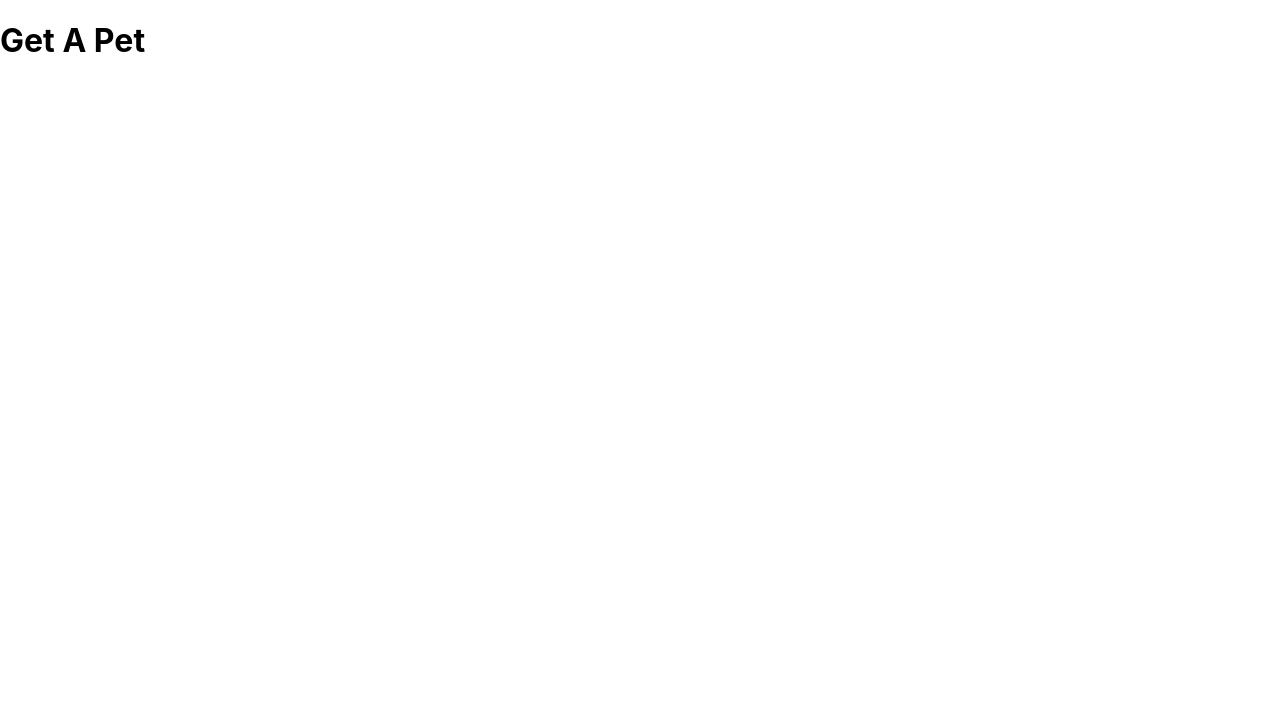
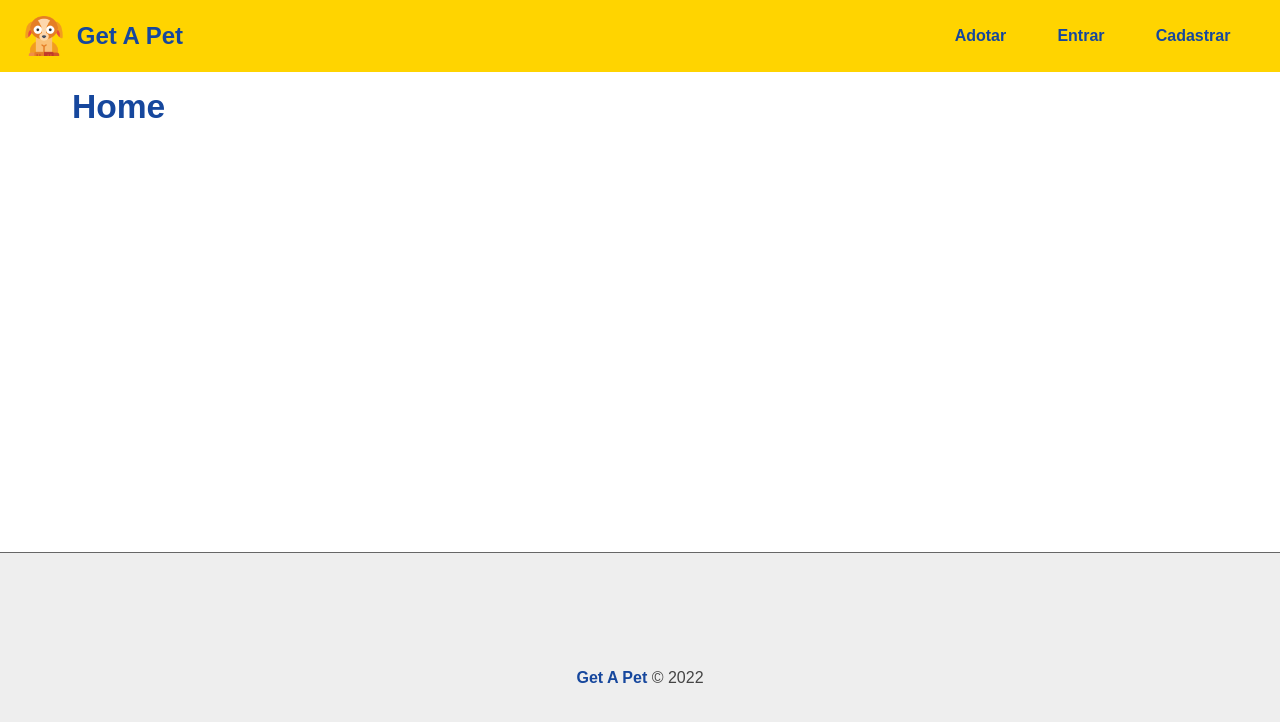
Before and after one commit to romulogoncalves94/get-a-pet, a React (Create React App) app in the folder frontend/: page / in a window 1280 px wide. Shown: the top 722 px of the page. Built offline with nearby package versions, Linux system fonts and the light colour scheme.

Commit message:
feat: config React, criação de Navbar e Footer

```diff
--- a/frontend/src/App.js
+++ b/frontend/src/App.js
@@ -1,10 +1,29 @@
+import { BrowserRouter as Router, Routes, Route } from 'react-router-dom'
+
+/* Pages */
+import Login from './components/pages/Auth/Login'
+import Register from './components/pages/Auth/Register'
+import Home from './components/pages/Home'
+
+/* Components */
+import Navbar from './components/layout/Navbar'
+import Footer from './components/layout/Footer'
+import Container from './components/layout/Container'
 
 
 function App() {
   return (
-    <div className="App">
-      <h1>Get A Pet</h1>
-    </div>
+    <Router>
+      <Navbar />
+        <Container>
+        <Routes>
+          <Route path='/login' element={<Login />}/>
+          <Route path='/register' element={<Register />}/>
+          <Route path='/' element={<Home />}/>
+        </Routes>
+        </Container>
+      <Footer />
+    </Router>
   );
 }
 
--- /dev/null
+++ b/frontend/src/components/layout/Container.js
@@ -0,0 +1,13 @@
+import styles from './Container.module.css'
+
+function Container({ children }){
+
+    return(
+        <main className={styles.container}>
+            {children}
+        </main>
+    )
+
+}
+
+export default Container
--- /dev/null
+++ b/frontend/src/components/layout/Container.module.css
@@ -0,0 +1,6 @@
+.container {
+    min-height: 60vh;
+    padding: 1em 2em 3em;
+    max-width: 1200px;
+    margin: 0 auto;
+}
--- /dev/null
+++ b/frontend/src/components/layout/Footer.js
@@ -0,0 +1,15 @@
+import styles from './Footer.module.css'
+
+function Footer(){
+
+    return(
+        <footer className = {styles.footer}>
+            <p>
+                <span className="bold">Get A Pet</span> &copy; 2022
+            </p>
+        </footer>
+    )
+
+}
+
+export default Footer
--- /dev/null
+++ b/frontend/src/components/layout/Footer.module.css
@@ -0,0 +1,9 @@
+.footer {
+    height: 250px;
+    display: flex;
+    align-items: center;
+    justify-content: center;
+    background-color: #eee;
+    color: #444;
+    border-top: 1px solid #666;
+}
--- /dev/null
+++ b/frontend/src/components/layout/Navbar.js
@@ -0,0 +1,30 @@
+import { Link } from 'react-router-dom'
+
+import Logo from '../../assets/img/logo.png'
+import styles from './Navbar.module.css'
+
+function Navbar(){
+
+    return(
+        <nav className={styles.navbar}>
+            <div className={styles.navbar_logo}>
+                <img src={Logo} alt='Get A Pet'/>
+                <h2>Get A Pet</h2>
+            </div>
+            <ul>
+                <li>
+                    <Link to='/'>Adotar</Link>
+                </li>
+                <li>
+                    <Link to='/login'>Entrar</Link>
+                </li>
+                <li>
+                    <Link to='/register'>Cadastrar</Link>
+                </li>
+            </ul>
+        </nav>
+    )
+
+}
+
+export default Navbar
--- /dev/null
+++ b/frontend/src/components/layout/Navbar.module.css
@@ -0,0 +1,43 @@
+.navbar {
+    display: flex;
+    justify-content: space-between;
+    padding: 1em 1.5em;
+    background-color: #ffd400;
+    color: #16479d;
+}
+
+.navbar_logo {
+    display: flex;
+    align-items: center;
+}
+
+.navbar_logo img {
+    width: 40px;
+    margin-right: 0.8em;
+}
+
+.navbar ul {
+    display: flex;
+    align-items: center;
+    list-style: none;
+}
+
+.navbar li,
+.navbar a {
+    text-decoration: none;
+    color: #16479d;
+    font-weight: bold;
+    cursor: pointer;
+    transition: .5s;
+    padding: .5em .8em;
+    border-radius: 5px;
+}
+
+.navbar li:hover {
+    background-color: #16479d;
+    color: #FFF;
+}
+
+.navbar li:hover > a {
+    color: #FFF;
+}
--- /dev/null
+++ b/frontend/src/components/pages/Auth/Login.js
@@ -0,0 +1,11 @@
+function Login(){
+
+    return(
+        <section>
+            <h1>Login</h1>
+        </section>
+    )
+
+}
+
+export default Login
--- /dev/null
+++ b/frontend/src/components/pages/Auth/Register.js
@@ -0,0 +1,11 @@
+function Register(){
+
+    return(
+        <section>
+            <h1>Register</h1>
+        </section>
+    )
+
+}
+
+export default Register
--- /dev/null
+++ b/frontend/src/components/pages/Home.js
@@ -0,0 +1,11 @@
+function Home(){
+
+    return(
+        <section>
+            <h1>Home</h1>
+        </section>
+    )
+
+}
+
+export default Home
--- a/frontend/src/index.css
+++ b/frontend/src/index.css
@@ -1,13 +1,17 @@
-body {
+* {
+  padding: 0;
   margin: 0;
-  font-family: -apple-system, BlinkMacSystemFont, 'Segoe UI', 'Roboto', 'Oxygen',
-    'Ubuntu', 'Cantarell', 'Fira Sans', 'Droid Sans', 'Helvetica Neue',
-    sans-serif;
-  -webkit-font-smoothing: antialiased;
-  -moz-osx-font-smoothing: grayscale;
+  font-family: Arial, Helvetica, sans-serif;
+  box-sizing: border-box;
 }
 
-code {
-  font-family: source-code-pro, Menlo, Monaco, Consolas, 'Courier New',
-    monospace;
+h1 {
+  color: #16479D;
+  margin-bottom: 1em;
+  font-size: 2.1em;
 }
+
+.bold {
+  font-weight: bold;
+  color: #16479D;
+}
```
